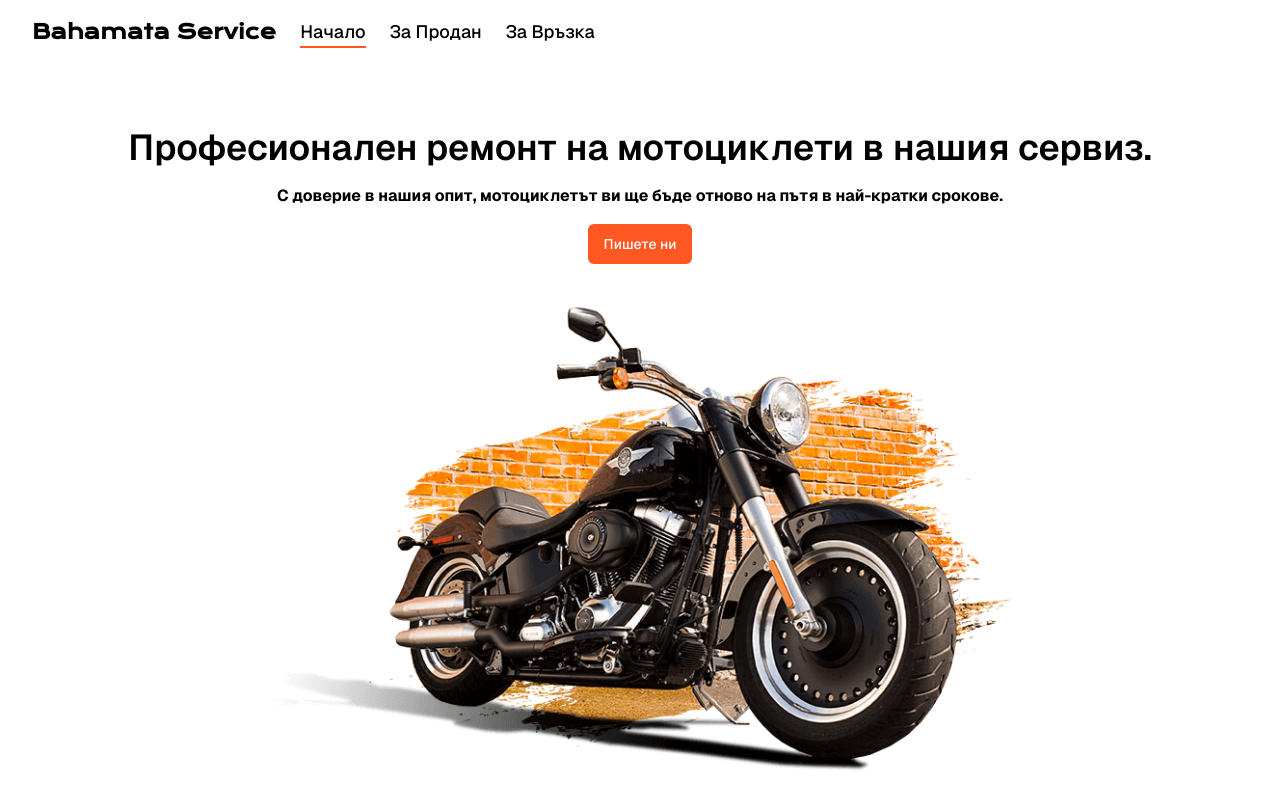
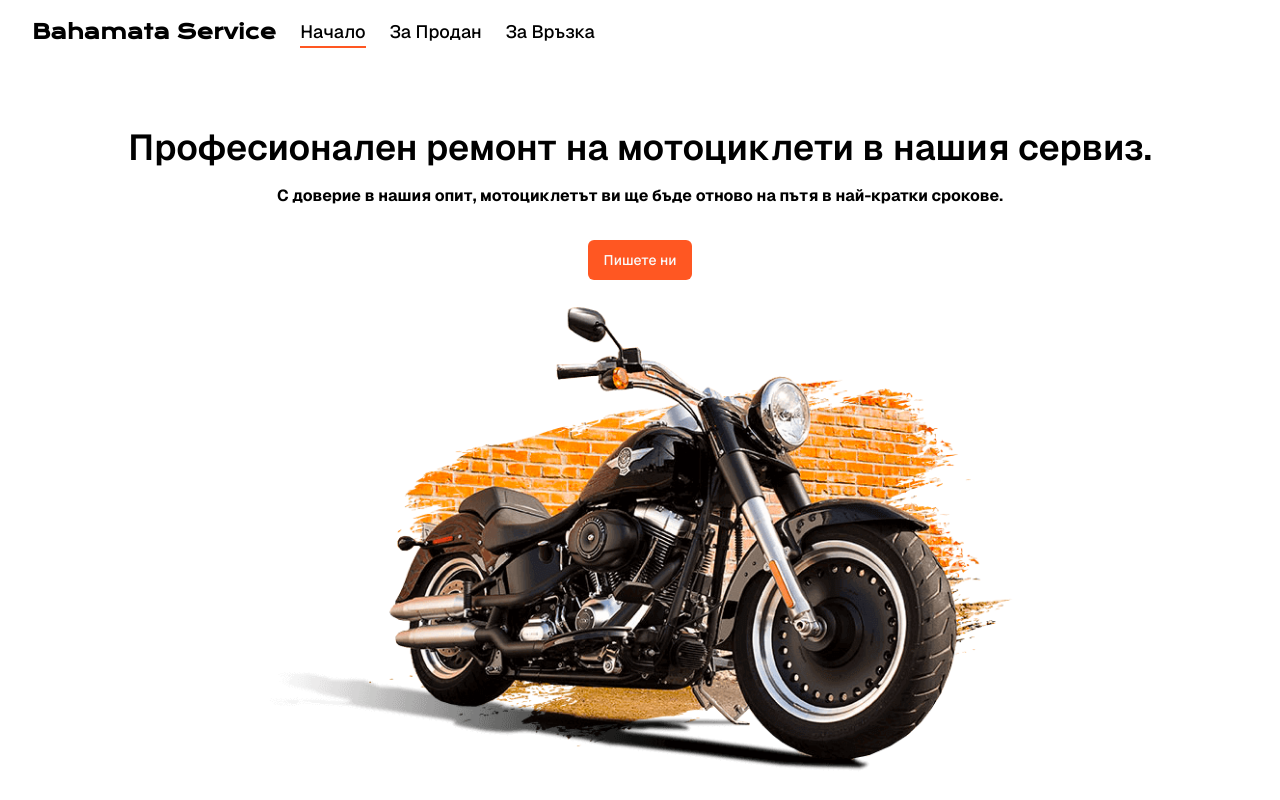
Before and after one commit to Captain-Leftovers/motorcycle-repair-shop-next14, a Next.js app: page / in a window 1280 px wide. Shown: the top 800 px of the page. Built offline with nearby package versions, Linux system fonts and the light colour scheme.

Commit message:
adjusted margin on hero header button

```diff
--- a/src/app/(routes)/(home)/components/HeroHeaderSection.tsx
+++ b/src/app/(routes)/(home)/components/HeroHeaderSection.tsx
@@ -17,7 +17,7 @@ export default function HeroHeaderSection() {
 					</p>
 					<Link
 						href="/contact-us"
-						className="bg-pallette-orange hover:bg-pallette-orange-red  text-stone-50    dark:bg-pallette-orange dark:text-stone-50 transition  dark:hover:bg-pallette-orange/80  h-10 px-4 py-2 inline-flex items-center justify-center whitespace-nowrap rounded-md text-sm font-medium ring-offset-white focus-visible:outline-none focus-visible:ring-2 focus-visible:ring-stone-950 focus-visible:ring-offset-2 disabled:pointer-events-none disabled:opacity-50 dark:ring-offset-stone-950 dark:focus-visible:ring-stone-300"
+						className="mt-4 bg-pallette-orange hover:bg-pallette-orange-red  text-stone-50    dark:bg-pallette-orange dark:text-stone-50 transition  dark:hover:bg-pallette-orange/80  h-10 px-4 py-2 inline-flex items-center justify-center whitespace-nowrap rounded-md text-sm font-medium ring-offset-white focus-visible:outline-none focus-visible:ring-2 focus-visible:ring-stone-950 focus-visible:ring-offset-2 disabled:pointer-events-none disabled:opacity-50 dark:ring-offset-stone-950 dark:focus-visible:ring-stone-300"
 					>
 						Пишете ни
 					</Link>
--- a/src/components/Gallery/MotoImageCard.tsx
+++ b/src/components/Gallery/MotoImageCard.tsx
@@ -32,6 +32,7 @@ export default function MotoImageCard({
 	imageData: MotoItemWithImagesType
 }) {
 	const cover = getCoverImage('/images/placeholder.png', imageData)
+	console.log(cover);
 
 	return (
 		<div className="">
--- a/src/components/ui/MainContainer.tsx
+++ b/src/components/ui/MainContainer.tsx
@@ -5,7 +5,13 @@ type ContainerProps = {
 	className?: string
 }
 
+
+
 export default function MainContainer({ children, className}: ContainerProps) {
+
+
+
+
 	return (
 		<div className={cn("grow", className)} >
 			<div className="relative w-full mx-auto max-w-7xl scroll-smooth">
```
